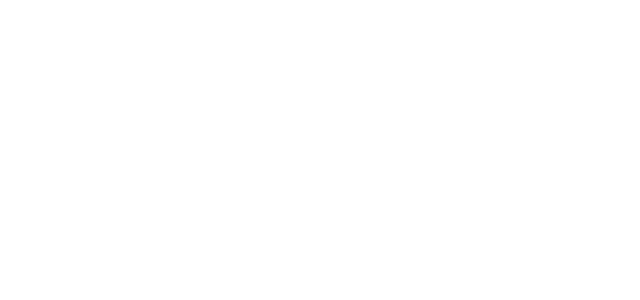
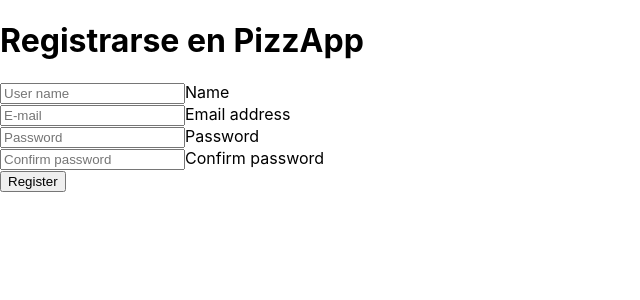
Before and after one commit to NahuelMendez/elem-ing-software, a React (Create React App) app in the folder app/: page /register in a window 1280 px wide. Shown: the top 300 px of the page, without its empty margins (0-640 px from the left). Built offline with nearby package versions, Linux system fonts and the light colour scheme.

Commit message:
First approach with basic design of Register. Working with API

```diff
--- a/app/package.json
+++ b/app/package.json
@@ -6,6 +6,7 @@
     "@testing-library/jest-dom": "^5.14.1",
     "@testing-library/react": "^11.2.7",
     "@testing-library/user-event": "^12.8.3",
+    "axios": "^0.21.4",
     "react": "^17.0.2",
     "react-dom": "^17.0.2",
     "react-router-dom": "^5.3.0",
--- a/app/src/App.js
+++ b/app/src/App.js
@@ -5,6 +5,7 @@ import {
 import Login from "./components/Login";
 import MainView from "./components/MainView";
 import Profile from "./components/Profile";
+import RegisterView from "./components/Register/RegisterView";
 
 function App() {
   return (
@@ -12,6 +13,7 @@ function App() {
       <Route exact path="/" component={MainView}/>
       <Route path="/perfil" component={Profile}/>
       <Route path="/login" component={Login}/>
+      <Route path="/register" component={RegisterView}/>
     </Router>
   );
 }
--- /dev/null
+++ b/app/src/components/Register/RegisterView.js
@@ -0,0 +1,126 @@
+import React, { useState} from "react";
+import axios from 'axios';
+//import { useHistory } from "react-router-dom";
+//import { Link } from 'react-router-dom';
+
+const RegisterForm = () =>{
+
+    const [data, setData] = useState({
+        name: "",
+        telephone: "",
+        email: "",
+        password: "",
+    });
+    const [error, setError] = useState("")
+    const [confirmPassword, setConfirmPassword] = useState("");
+    //const history = useHistory()
+
+    const handleChange = name => event => {
+        setData(prevState => ({ ...prevState, [name]: event.target.value }));
+    }
+
+    const handleConfirmPasswordChange = (event) => {
+        setConfirmPassword(event.target.value);
+    };
+
+    //encapsular la api en un objeto
+
+    const handleSubmit = (event) =>{
+        event.preventDefault();
+        if (data.password === confirmPassword) {
+            setError("")
+            axios.post("api/register", data)
+            .then( response => {
+                setData({
+                    name: "",
+                    telephone: "",
+                    email: "",
+                    password: "",
+                })
+                setConfirmPassword("")
+                console.log(response.body)
+                //history.push("/login");
+            })
+            .catch( error => setError(error.response.data.result))
+        }else {
+            setError("Passwords do not match")
+        }
+    }
+
+    return (
+        <div className = "register-container">
+        <form onSubmit={handleSubmit} className="register-form">
+                <div className="register-tittle">
+                    <h1>
+                        Registrarse en PizzApp
+                    </h1>
+                </div>
+                <div className="fields-container">
+                <div className="form-floating mb-3">
+                <input
+                    className=""
+                    type="text"
+                    placeholder="User name"
+                    value={data.name}
+                    aria-describedby="validationTooltipUsernamePrepend" required
+                    onChange={handleChange("name")}
+                />
+                <label htmlFor="floatingInput" className ="form-label">Name</label>
+                </div>
+                <div class="form-floating mb-3">
+                <input
+                    type="email"
+                    className="form-control"
+                    id="floatingInput"
+                    placeholder="E-mail"
+                    value={data.email}
+                    aria-describedby="validationTooltipUsernamePrepend" required
+                    onChange={handleChange("email")}
+                />
+                <label htmlFor="floatingInput">Email address</label>
+                </div>
+                <div className="form-floating mb-3">
+                <input
+                    type="password"
+                    className="form-control"
+                    id="floatingPassword"
+                    placeholder="Password"
+                    value={data.password}
+                    aria-describedby="validationTooltipUsernamePrepend" required
+                    onChange={handleChange("password")}
+                />
+                <label htmlFor="floatingPassword">Password</label>
+                </div>
+                <div className="form-floating mb-3">
+                <input
+                    id="floatingConfirmPassword"
+                    className="form-control"
+                    type="password"
+                    placeholder="Confirm password"
+                    value={confirmPassword}
+                    aria-describedby="validationTooltipUsernamePrepend" required
+                    onChange={handleConfirmPasswordChange}
+                />
+                <label htmlFor="floatingConfirmPassword">Confirm password</label>
+                </div>
+                </div>
+                <div className="d-grid gap-2 col-12 mx-auto">
+                <button
+                    type="submit"
+                    className="btn btn-info rounded-pill my-4">
+                    Register
+                </button>
+                </div>
+                <div>
+                {/*<Link to={"/login"}> <p className = "text-center">Do you already have an account? Sign up </p></Link>*/}
+                </div>
+                <div>
+                    {error && <div id= "alertReg" className="alert alert-danger" role="alert"> {error} </div>}
+                </div>
+            </form>
+            </div>
+    );
+
+}
+
+export default RegisterForm;
```
Also changed, not shown: 1 other file (tests, documents, lock files or other folders).
